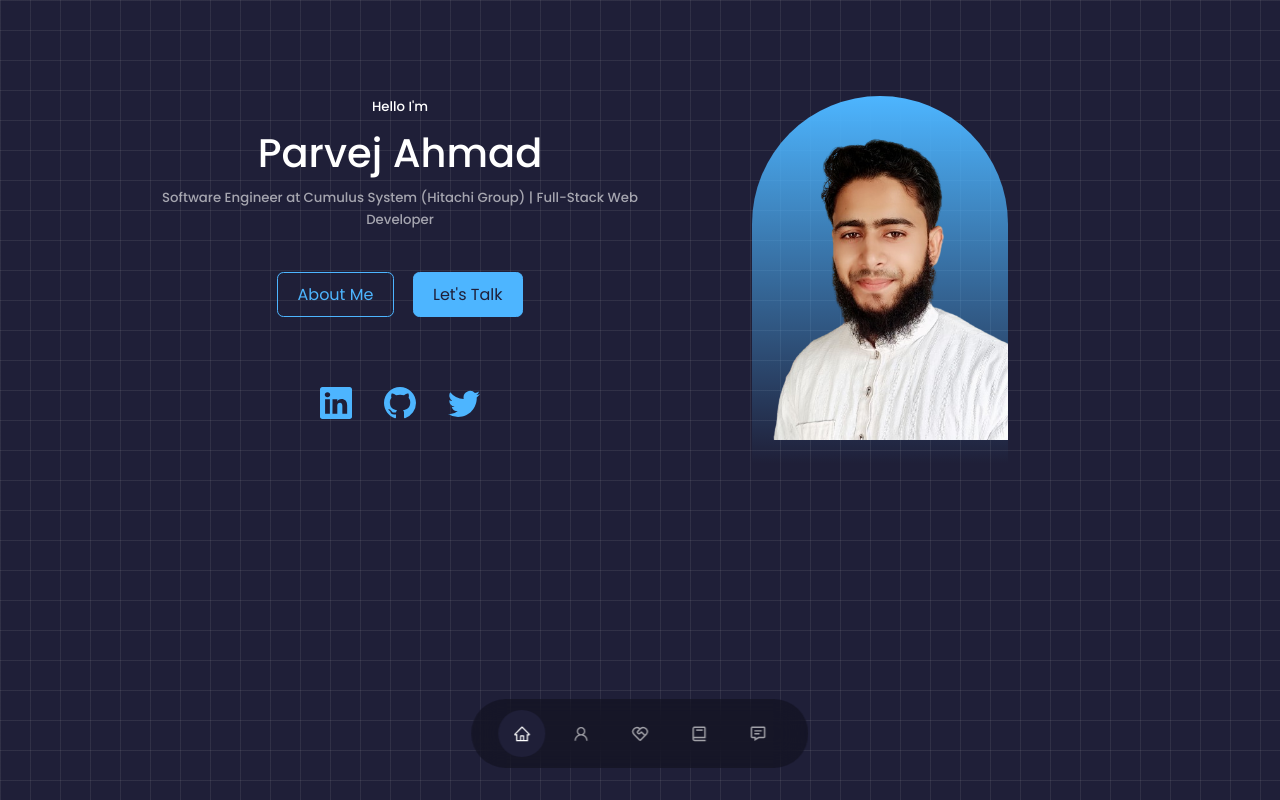
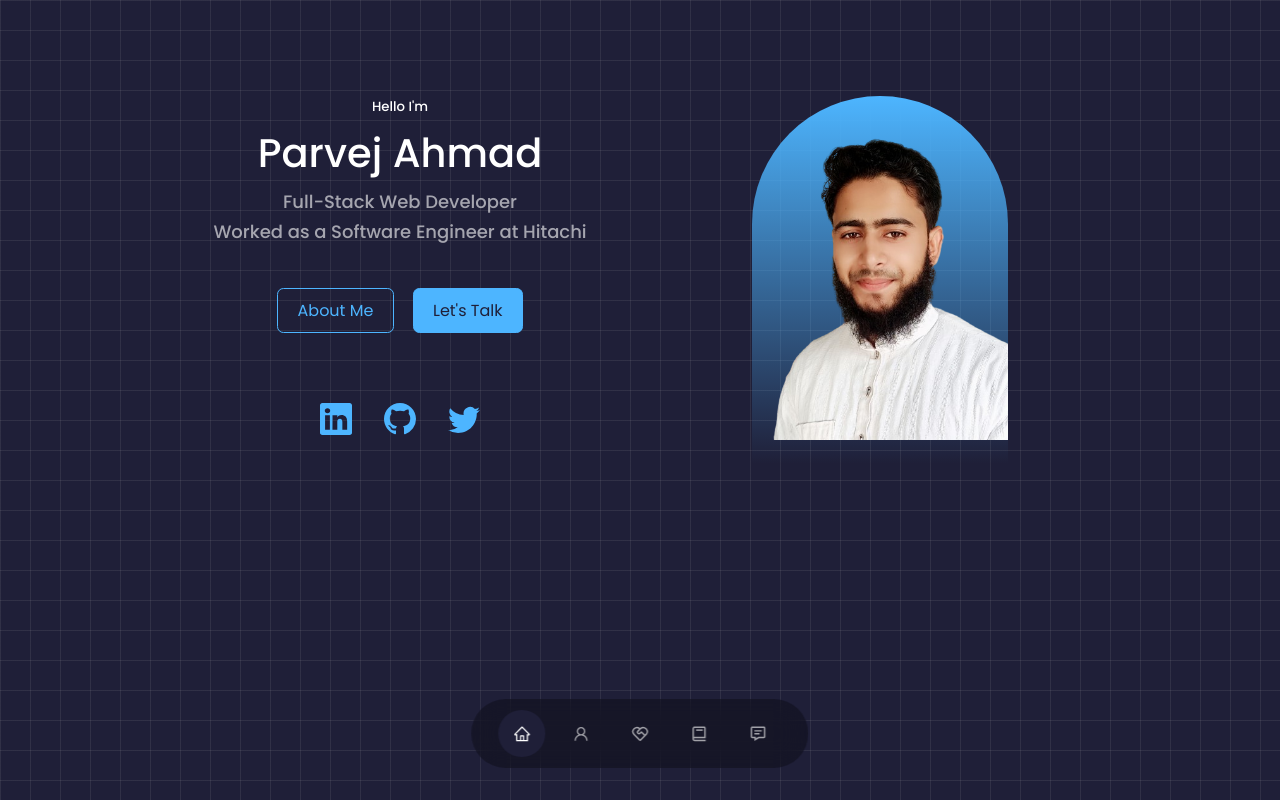
Before and after one commit to ahmadparvej/portfolio-website, a React (Create React App) app: page / in a window 1280 px wide. Shown: the top 800 px of the page. Built offline with nearby package versions, Linux system fonts and the light colour scheme.

Commit message:
designation change

```diff
--- a/src/components/header/Header.jsx
+++ b/src/components/header/Header.jsx
@@ -10,7 +10,8 @@ const Header = () => {
         <div className="iAm">
           <h5>Hello I'm</h5>
           <h1>Parvej Ahmad</h1>
-          <h5 className="text-light">Software Engineer at Cumulus System (Hitachi Group) | Full-Stack Web Developer</h5>
+          <h5 className="text-light">Full-Stack Web Developer</h5>
+          <h5 className="text-light">Worked as a Software Engineer at Hitachi</h5>
           <CTA/>
           <HeaderSocials/>
         </div>
--- a/src/components/header/header.css
+++ b/src/components/header/header.css
@@ -36,6 +36,11 @@ header{
 .iAm{
     display: flex;
     flex-direction: column;
+}
+
+.text-light{
+    color: var(--color-light);
+    font-size: large;
 }
 
 /* =========== ME ============ */
```
